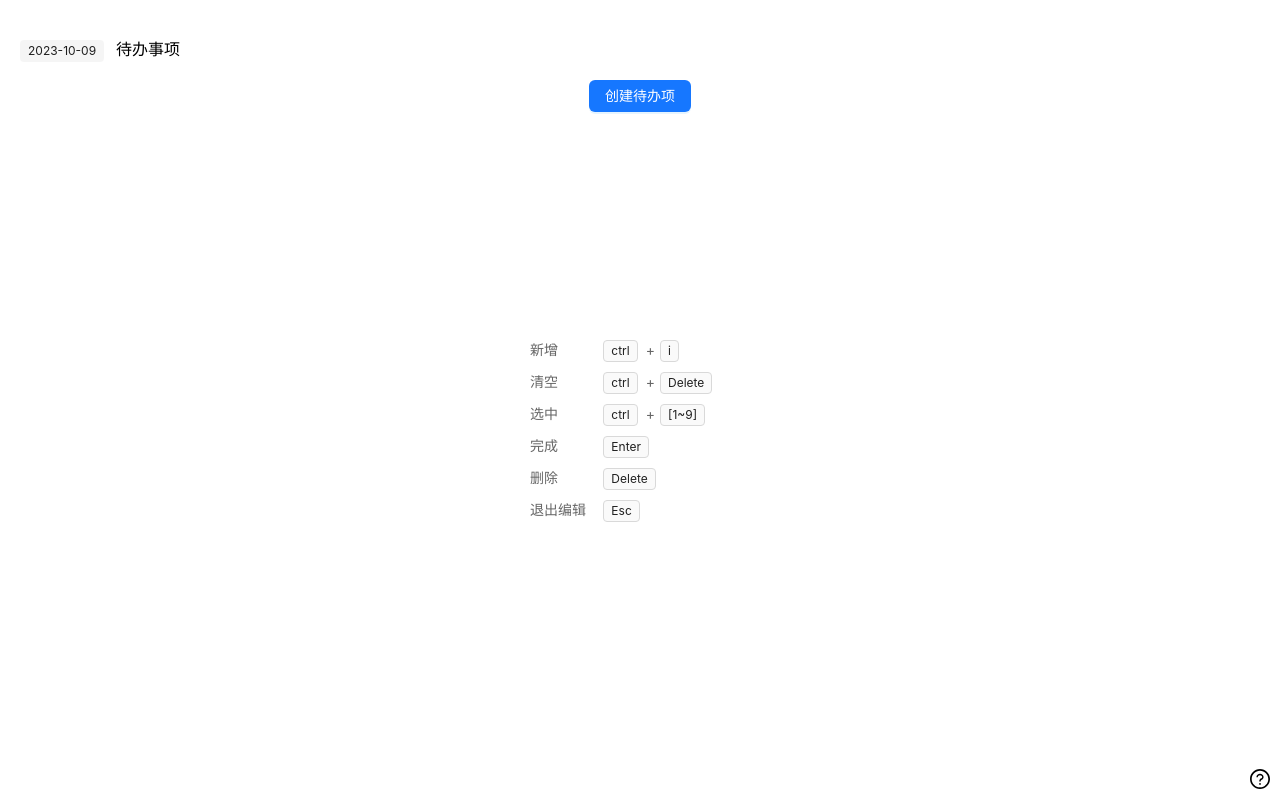
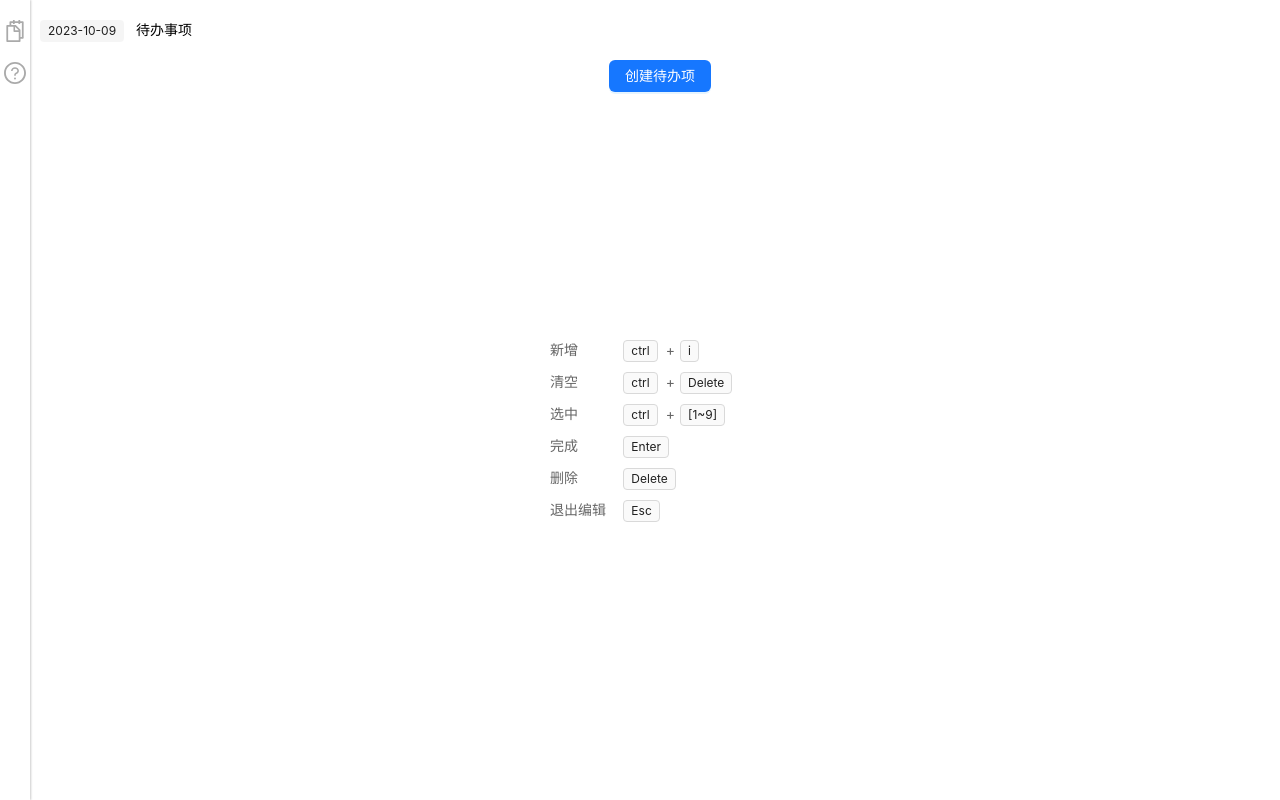
Before and after one commit to Zuowendong/my-todolist, a Vue app: page / in a window 1280 px wide. Built offline with nearby package versions, Linux system fonts and the light colour scheme.

Commit message:
refactor main style

```diff
--- a/src/main/index.js
+++ b/src/main/index.js
@@ -7,7 +7,7 @@ import { writeFile } from './file'
 
 function createWindow() {
   const mainWindow = new BrowserWindow({
-    width: 540,
+    width: 666,
     height: 500,
     show: false,
     // alwaysOnTop: true,
@@ -57,6 +57,7 @@ app.whenReady().then(() => {
 
   createWindow()
 
+  console.log('init')
   app.on('activate', function () {
     if (BrowserWindow.getAllWindows().length === 0) createWindow()
   })
--- a/src/renderer/src/App.vue
+++ b/src/renderer/src/App.vue
@@ -1,7 +1,7 @@
 <script setup>
 import { computed, onMounted, ref } from 'vue'
-import { Modal, Tag, Tabs, TabPane, Button } from 'ant-design-vue'
-import { QuestionCircleOutlined } from '@ant-design/icons-vue'
+import { Modal, Tag, Tabs, TabPane, Button, Row, Col } from 'ant-design-vue'
+import { QuestionCircleOutlined, SnippetsOutlined } from '@ant-design/icons-vue'
 import dayjs from 'dayjs'
 import TodoList from './components/todo-list.vue'
 import ShortcutKey from './components/shortcut-key.vue'
@@ -33,19 +33,39 @@ function openFile() {
   if (!fileUrl.value) return
   window.electronFile.setFileUrl(fileUrl.value)
 }
+
+let isFileCatalog = ref(false)
+function showFileCatalog() {
+  isFileCatalog.value = !isFileCatalog.value
+  console.log('🔥🔥🔥🔥🔥🔥')
+}
 </script>
 
 <template>
   <div class="main">
-    <header @click="handle">
-      <Tag :bordered="false">{{ today }}</Tag>
-      待办事项
-    </header>
-    <TodoList class="listBox" :fileUrl="fileUrl"></TodoList>
+    <Row style="height: 100%">
+      <Col flex="30px" class="centerCol">
+        <SnippetsOutlined
+          :class="['icon', isFileCatalog ? 'activeIcon' : '']"
+          @click="showFileCatalog"
+        />
+        <QuestionCircleOutlined :class="['icon', open ? 'activeIcon' : '']" @click="showModal" />
+      </Col>
+      <Col v-if="isFileCatalog" flex="100px" class="centerCol">
+        <div class="fileName">2023-10-07.txt</div>
+        <div class="fileName">2023-10-08.txt</div>
+        <div class="fileName">2023-10-09.txt</div>
+        <div class="fileName">2023-10-10.txt</div>
+      </Col>
+      <Col flex="auto" class="contentCol">
+        <header @click="handle">
+          <Tag :bordered="false">{{ today }}</Tag>
+          待办事项
+        </header>
+        <TodoList class="listBox" :fileUrl="fileUrl"></TodoList>
+      </Col>
+    </Row>
 
-    <div class="tipBox" title="快捷键提示" @click="showModal">
-      <QuestionCircleOutlined style="font-size: 20px" />
-    </div>
     <Modal v-model:open="open" title="帮助" :footer="null">
       <Tabs v-model:activeKey="activeKey">
         <TabPane key="1" tab="文件管理">
@@ -69,6 +89,44 @@ function openFile() {
 <style lang="less">
 @import './assets/css/app.less';
 
+.main {
+  height: 100%;
+  position: relative;
+  overflow: auto;
+  box-sizing: border-box;
+  header {
+    height: 60px;
+    line-height: 60px;
+  }
+  .listBox {
+    height: calc(100% - 60px);
+  }
+}
+
+.centerCol {
+  display: flex;
+  flex-direction: column;
+  align-items: center;
+  padding-top: 20px;
+  box-shadow: 1px 0px 2px 0px #ccc;
+  .icon {
+    font-size: 22px;
+    margin-bottom: 20px;
+    color: #aaa;
+  }
+  .activeIcon {
+    color: #333;
+  }
+  .fileName {
+    font-size: 12px;
+    line-height: 30px;
+    cursor: pointer;
+  }
+}
+.contentCol {
+  box-sizing: border-box;
+  padding-left: 10px;
+}
 .file-manage {
   height: 192px;
   display: flex;
--- a/src/renderer/src/assets/css/app.less
+++ b/src/renderer/src/assets/css/app.less
@@ -40,25 +40,4 @@ a:hover {
   width: 100%;
   height: 100%;
   margin: 0 auto;
-  padding: 20px;
 }
-
-.main {
-  height: 100%;
-  position: relative;
-  overflow: auto;
-  header {
-    height: 60px;
-    line-height: 60px;
-  }
-  .listBox {
-    height: calc(100% - 60px);
-  }
-  .tipBox {
-    position: fixed;
-    bottom: 10px;
-    right: 10px;
-    cursor: pointer;
-    background-color: #fff;
-  }
-}
--- a/src/renderer/src/components/todo-list.vue
+++ b/src/renderer/src/components/todo-list.vue
@@ -169,23 +169,13 @@ function shortcutEvent() {
       removeLastAdd()
     }
 
-    if (e.ctrlKey && e.key == 'i') {
-      handleAdd()
-    }
-
-    if (e.ctrlKey && e.key == 'Delete') {
-      handleEmpty()
-    }
-
+    if (e.ctrlKey && e.key == 'i') handleAdd()
+    if (e.ctrlKey && e.key == 'Delete') handleEmpty()
     activedNumKey(e)
 
     if (activeRow.value) {
-      if (activeRow.value !== 1 && e.key == 'ArrowUp') {
-        activeRow.value--
-      }
-      if (activeRow.value !== list.value.length && e.key == 'ArrowDown') {
-        activeRow.value++
-      }
+      if (activeRow.value !== 1 && e.key == 'ArrowUp') activeRow.value--
+      if (activeRow.value !== list.value.length && e.key == 'ArrowDown') activeRow.value++
 
       if (e.key == 'Delete') {
         handleDelete(activeRow.value - 1)
@@ -193,7 +183,7 @@ function shortcutEvent() {
       }
 
       if (e.key == 'Enter') {
-        const target = list.value.find((item, index) => index + 1 == activeRow.value)
+        const target = list.value.find((_, index) => index + 1 == activeRow.value)
         target.isFinish = true
       }
     }
```
